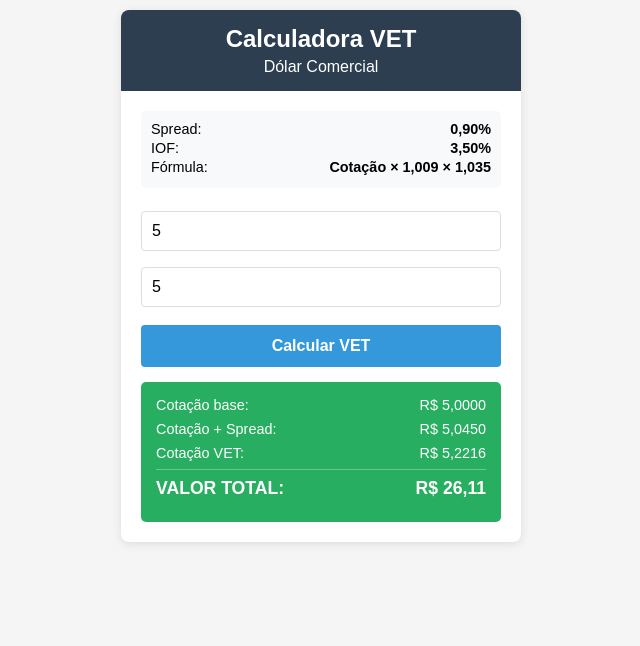
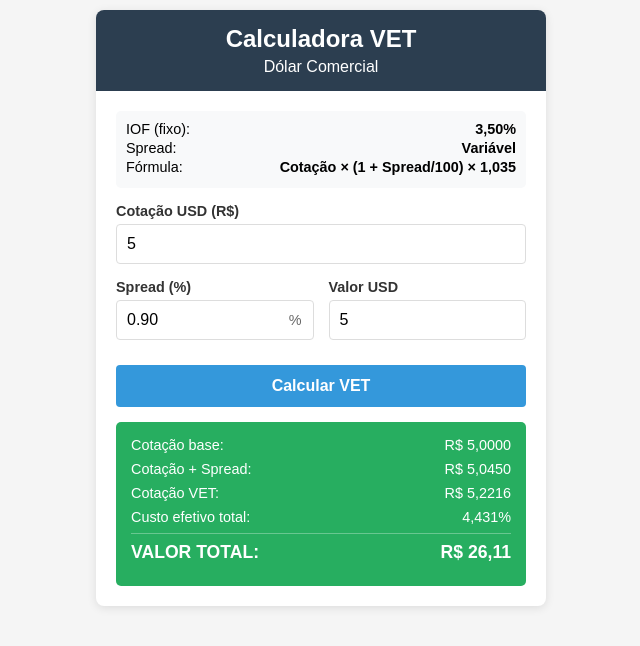
Before and after one commit to ripardo-reporter/calculadora-dolar, a plain HTML site: page index.html in a window 1280 px wide. Both pictures are taken after typing "5", "5" into the empty fields and a click on the button "Calcular VET". Shown: the whole page, without its empty margins (319-959 px from the left). Drawn offline with Linux system fonts and the light colour scheme.

Commit message:
Ferramenta calcula custo real de compra de dólar com taxas e impostos
Sistema desenvolvido para calcular o Valor Efetivo Total (VET) em operações de câmbio.

A ferramenta considera:
- Spread bancário de 0,90% ou outro sobre a cotação base
- IOF de 3,50% aplicado sobre o valor com spread
- Custo efetivo total de aproximadamente 4,43%

Permite ao usuário conhecer previamente o valor real da operação antes de fechá-la com instituições financeiras.

```diff
--- a/index.html
+++ b/index.html
@@ -18,7 +18,7 @@
         }
 
         .calc {
-            max-width: 400px;
+            max-width: 450px;
             margin: 0 auto;
             background: #fff;
             border-radius: 8px;
@@ -55,13 +55,35 @@
             margin-bottom: 3px;
         }
 
+        .form-group {
+            margin-bottom: 15px;
+        }
+
+        label {
+            display: block;
+            margin-bottom: 5px;
+            font-weight: bold;
+            color: #333;
+            font-size: 0.9rem;
+        }
+
         input {
             width: 100%;
             padding: 10px;
-            margin: 8px 0;
             border: 1px solid #ddd;
             border-radius: 4px;
             font-size: 1rem;
+        }
+
+        input:focus {
+            outline: none;
+            border-color: #3498db;
+        }
+
+        .input-row {
+            display: grid;
+            grid-template-columns: 1fr 1fr;
+            gap: 15px;
         }
 
         button {
@@ -103,6 +125,31 @@
             padding-top: 8px;
             border-top: 1px solid rgba(255,255,255,0.3);
         }
+
+        .percent-input {
+            position: relative;
+        }
+
+        .percent-input::after {
+            content: '%';
+            position: absolute;
+            right: 12px;
+            top: 50%;
+            transform: translateY(-50%);
+            color: #666;
+            font-size: 0.9rem;
+            pointer-events: none;
+        }
+
+        .percent-input input {
+            padding-right: 25px;
+        }
+
+        @media (max-width: 500px) {
+            .input-row {
+                grid-template-columns: 1fr;
+            }
+        }
     </style>
 </head>
 <body>
@@ -115,21 +162,37 @@
         <div class="form">
             <div class="info">
                 <div class="row">
-                    <span>Spread:</span>
-                    <strong>0,90%</strong>
-                </div>
-                <div class="row">
-                    <span>IOF:</span>
+                    <span>IOF (fixo):</span>
                     <strong>3,50%</strong>
                 </div>
                 <div class="row">
+                    <span>Spread:</span>
+                    <strong>Variável</strong>
+                </div>
+                <div class="row">
                     <span>Fórmula:</span>
-                    <strong>Cotação × 1,009 × 1,035</strong>
+                    <strong>Cotação × (1 + Spread/100) × 1,035</strong>
                 </div>
             </div>
 
-            <input type="number" id="cotacao" placeholder="Cotação USD (ex: 5.15)" step="0.01">
-            <input type="number" id="valor" placeholder="Valor USD (ex: 1000)" step="0.01">
+            <div class="form-group">
+                <label for="cotacao">Cotação USD (R$)</label>
+                <input type="number" id="cotacao" placeholder="Ex: 5.15" step="0.01">
+            </div>
+
+            <div class="input-row">
+                <div class="form-group">
+                    <label for="spread">Spread (%)</label>
+                    <div class="percent-input">
+                        <input type="number" id="spread" value="0.90" step="0.01" min="0" max="10">
+                    </div>
+                </div>
+
+                <div class="form-group">
+                    <label for="valor">Valor USD</label>
+                    <input type="number" id="valor" placeholder="Ex: 1000" step="0.01">
+                </div>
+            </div>
 
             <button onclick="calcular()">Calcular VET</button>
 
@@ -147,6 +210,10 @@
                     <span id="cotacaoVET">R$ 0,0000</span>
                 </div>
                 <div class="result-item">
+                    <span>Custo efetivo total:</span>
+                    <span id="custoTotal">0,00%</span>
+                </div>
+                <div class="result-item">
                     <span>VALOR TOTAL:</span>
                     <span id="valorTotal">R$ 0,00</span>
                 </div>
@@ -157,26 +224,34 @@
     <script>
         function calcular() {
             const cotacao = parseFloat(document.getElementById('cotacao').value);
+            const spreadPercent = parseFloat(document.getElementById('spread').value);
             const valor = parseFloat(document.getElementById('valor').value);
 
-            if (!cotacao || !valor || cotacao <= 0 || valor <= 0) {
+            if (!cotacao || spreadPercent === '' || !valor || cotacao <= 0 || spreadPercent < 0 || valor <= 0) {
                 alert('Por favor, preencha todos os campos com valores válidos.');
                 return;
             }
 
+            // Converter spread de porcentagem para decimal
+            const spreadDecimal = spreadPercent / 100;
+
             // Aplicar spread na cotação
-            const cotacaoComSpread = cotacao * 1.009;
+            const cotacaoComSpread = cotacao * (1 + spreadDecimal);
 
-            // Aplicar IOF na cotação com spread
+            // Aplicar IOF (3,50%) na cotação com spread
             const cotacaoFinal = cotacaoComSpread * 1.035;
 
             // Valor total a pagar
             const valorTotalPagar = cotacaoFinal * valor;
 
+            // Calcular custo efetivo total em porcentagem
+            const custoEfetivoPercent = ((cotacaoFinal / cotacao - 1) * 100);
+
             // Exibir resultados
             document.getElementById('cotacaoBase').textContent = 'R$ ' + cotacao.toFixed(4).replace('.', ',');
             document.getElementById('cotacaoSpread').textContent = 'R$ ' + cotacaoComSpread.toFixed(4).replace('.', ',');
             document.getElementById('cotacaoVET').textContent = 'R$ ' + cotacaoFinal.toFixed(4).replace('.', ',');
+            document.getElementById('custoTotal').textContent = custoEfetivoPercent.toFixed(3).replace('.', ',') + '%';
             document.getElementById('valorTotal').textContent = 'R$ ' + valorTotalPagar.toFixed(2).replace('.', ',');
 
             // Mostrar resultado
@@ -189,6 +264,17 @@
                 calcular();
             }
         });
+
+        // Validação do campo spread
+        document.getElementById('spread').addEventListener('input', function(e) {
+            let value = parseFloat(e.target.value);
+            if (value > 10) {
+                e.target.value = 10;
+            }
+            if (value < 0) {
+                e.target.value = 0;
+            }
+        });
     </script>
 </body>
 </html>
```
